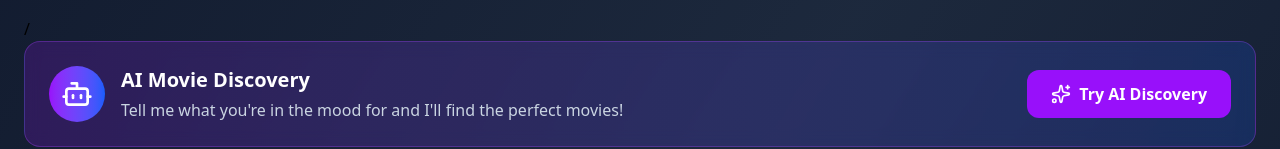
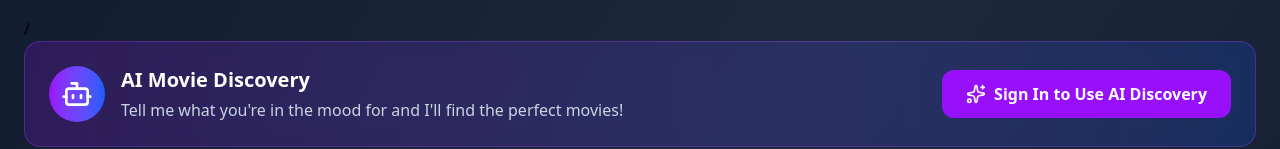
Before and after one commit to anmolsah/movieco, a React (Vite) app in the folder movieco/: page / in a window 1280 px wide. Shown: the part 656-805 px from the top of the page. Built offline with nearby package versions, Linux system fonts and the light colour scheme; no server answers.

Commit message:
added authentication to the Ai bot

```diff
--- a/movieco/src/App.jsx
+++ b/movieco/src/App.jsx
@@ -84,8 +84,12 @@ function App() {
 
   const handleTabChange = (tab) => {
     if (tab === "search") {
+      if (isAuthenticated) {
         setShowSearch(true);
         setActiveTab("search");
+      } else {
+        setShowAuthModal(true);
+      }
     } else {
       setShowSearch(false);
       setActiveTab(tab);
@@ -131,6 +135,7 @@ function App() {
 
                 {/* Right Side: CTA Button */}
                 <div className="self-start md:self-auto">
+                  {isAuthenticated ? (
                     <button
                       onClick={() => setShowAIBot(true)}
                       className="bg-purple-600 hover:bg-purple-700 text-white px-6 py-3 rounded-xl font-semibold transition-all duration-200 hover:scale-105 hover:shadow-2xl hover:shadow-purple-500/30 flex items-center gap-2 text-sm sm:text-base"
@@ -138,34 +143,18 @@ function App() {
                       <Sparkles className="w-5 h-5" />
                       Try AI Discovery
                     </button>
+                  ) : (
+                    <button
+                      onClick={() => setShowAuthModal(true)}
+                      className="bg-purple-600 hover:bg-purple-700 text-white px-6 py-3 rounded-xl font-semibold transition-all duration-200 hover:scale-105 hover:shadow-2xl hover:shadow-purple-500/30 flex items-center gap-2 text-sm sm:text-base"
+                    >
+                      <Sparkles className="w-5 h-5" />
+                      Sign In to Use AI Discovery
+                    </button>
+                  )}
                 </div>
               </div>
             </div>
-            {/* <div className="bg-gradient-to-r from-purple-600/20 to-blue-600/20 backdrop-blur-sm border border-purple-500/30 rounded-2xl p-6 mb-12">
-              <div className="flex items-center justify-between">
-                <div className="flex items-center gap-4">
-                  <div className="bg-gradient-to-r from-purple-600 to-blue-600 p-3 rounded-full">
-                    <Bot className="w-8 h-8 text-white" />
-                  </div>
-                  <div>
-                    <h3 className="text-xl font-bold text-white mb-1">
-                      AI Movie Discovery
-                    </h3>
-                    <p className="text-slate-300">
-                      Tell me what you're in the mood for and I'll find the
-                      perfect movies!
-                    </p>
-                  </div>
-                </div>
-                <button
-                  onClick={() => setShowAIBot(true)}
-                  className="bg-purple-600 hover:bg-purple-700 text-white px-6 py-3 rounded-xl font-semibold transition-all duration-200 hover:scale-105 hover:shadow-2xl hover:shadow-purple-500/30 flex items-center gap-2"
-                >
-                  <Sparkles className="w-5 h-5" />
-                  Try AI Discovery
-                </button>
-              </div>
-            </div> */}
             <MovieSection
               title="AI Recommended For You"
               movies={aiRecommendations}
```
Lines whose indentation alone changed are shown as unchanged.
